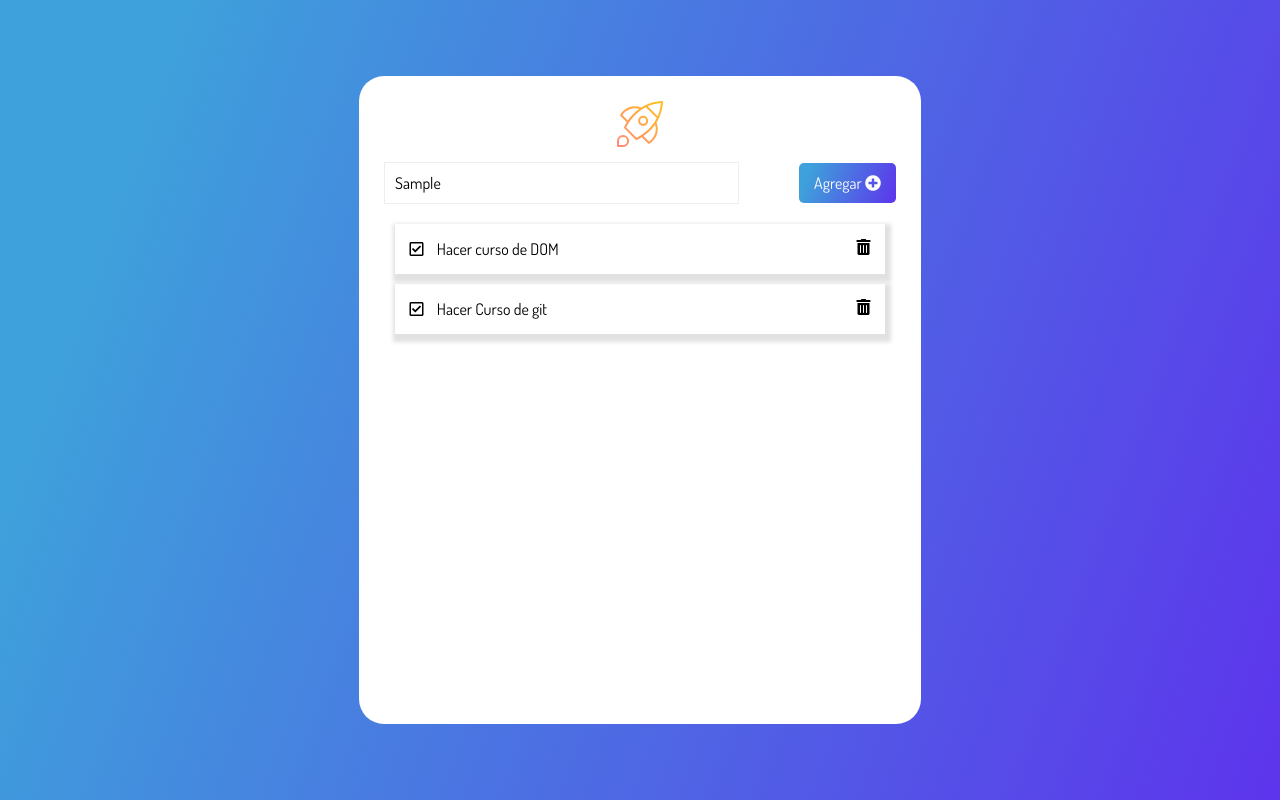
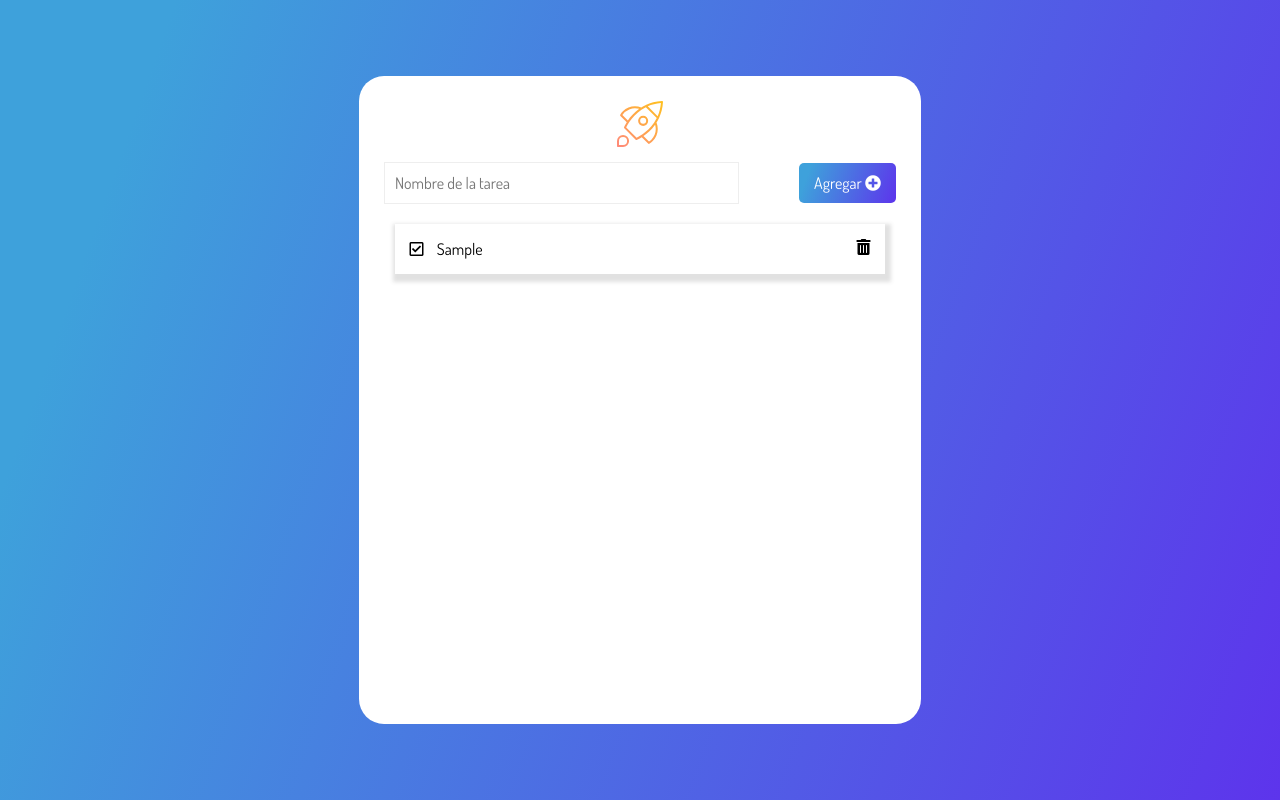
Before and after one commit to BrayanCode11/Manipulando-dom-con-js-Proyecto-TaskList, a plain HTML site: page index.html in a window 1280 px wide. Both pictures are taken after typing "Sample" into the empty fields and a click on the button "Agregar". Drawn offline with Linux system fonts and the light colour scheme.

Commit message:
Clase 03 Finalizada

```diff
--- a/index.html
+++ b/index.html
@@ -36,22 +36,7 @@
             </button>
           </form>
         </div>
-        <ul class="cardsList">
-          <li class="card">
-            <div>
-              <i class="far fa-check-square icon"></i>
-              <span class="task">Hacer curso de DOM</span>
-            </div>
-            <i class="fas fa-trash-alt trashIcon icon"></i>
-          </li>
-
-          <li class="card">
-            <div>
-              <i class="far fa-check-square icon"></i>
-              <span class="task">Hacer Curso de git</span>
-            </div>
-            <i class="fas fa-trash-alt trashIcon icon"></i>
-          </li>
+        <ul class="cardsList" data-list>
         </ul>
       </div>
     </main>
--- a/script.js
+++ b/script.js
@@ -1,12 +1,25 @@
 const btn = document.querySelector('[data-form-btn]');
 
 const createTask = (evento) => {
-  evento.preventDefault();
-  const input = document.querySelector('[data-form-input]');
-  console.log(input.value);
+    evento.preventDefault();
+    const input = document.querySelector('[data-form-input]');
+    const value = input.value;
+    const list = document.querySelector('[data-list]');
+    const task = document.createElement('li');
+    task.classList.add('card');
+    input.value = '';
+    //backticks
+
+    const content =`<div>
+      <i class="far fa-check-square icon"></i>
+      <span class="task">${value}</span>
+    </div>
+    <i class="fas fa-trash-alt trashIcon icon"></i>`;
+
+    task.innerHTML = content;
+
+    list.appendChild(task);
 };
-
-console.log(btn);
 
 //Arrow functions o funciones anonimas
 btn.addEventListener('click', createTask);
```
